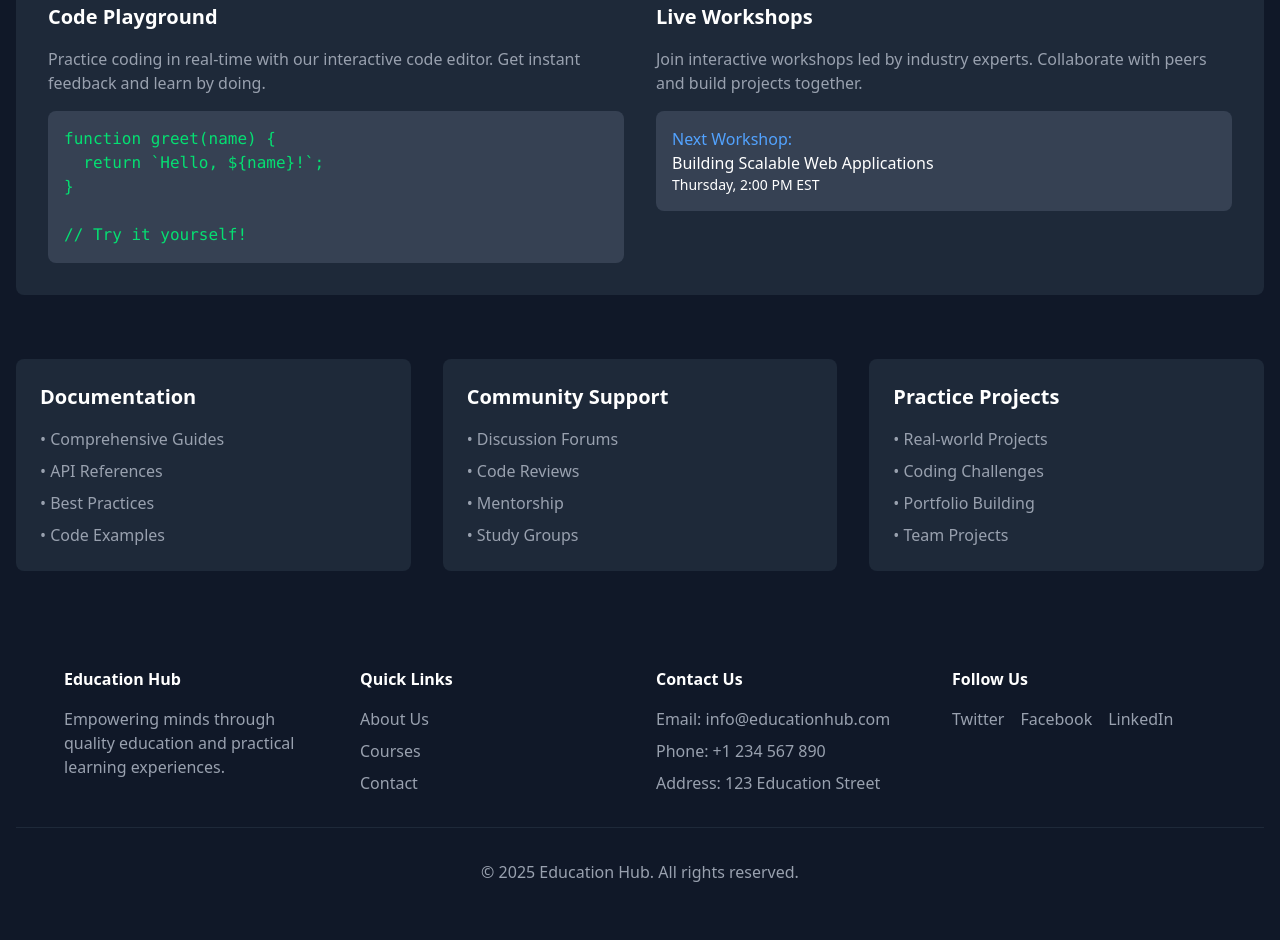
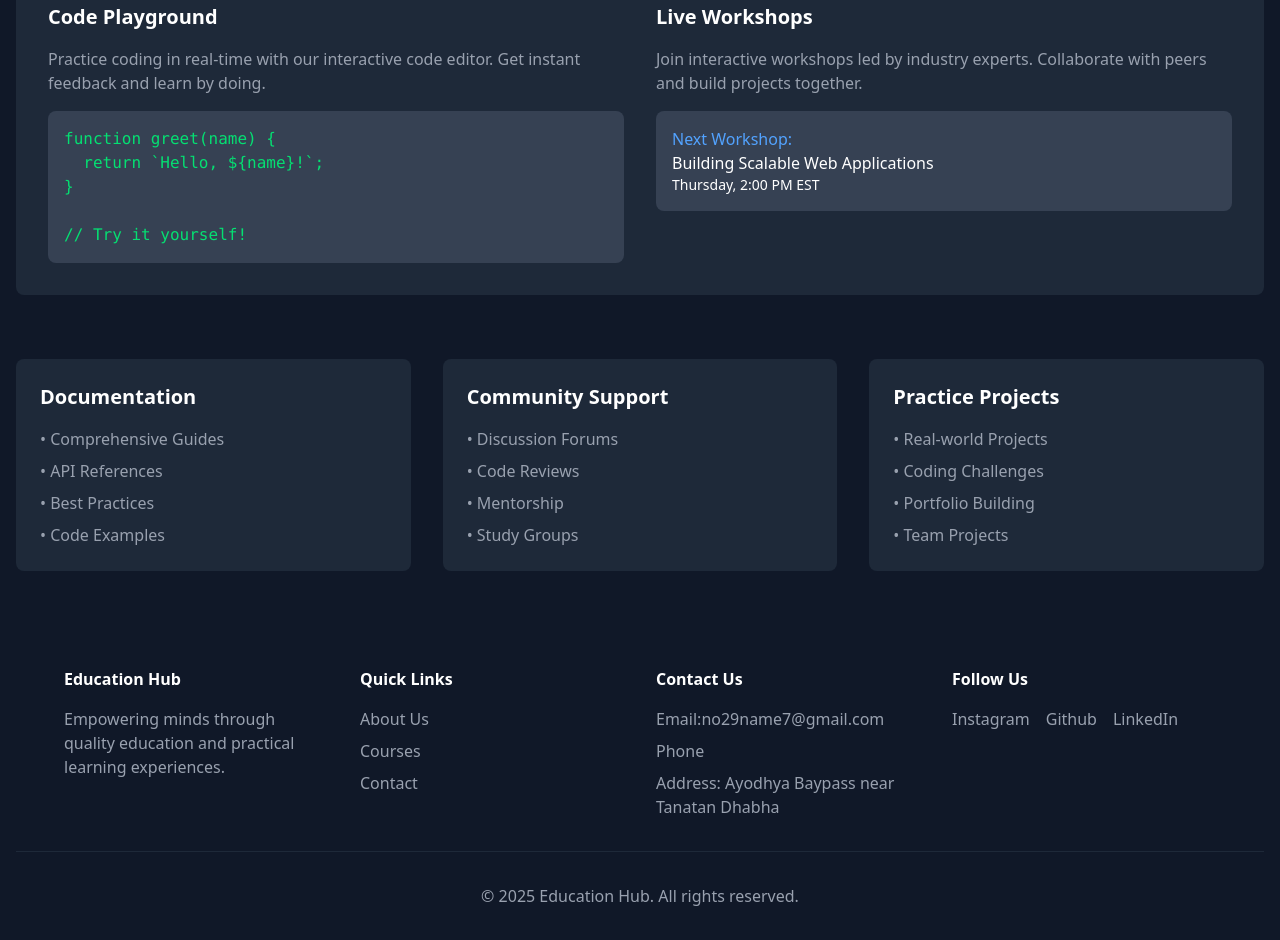
Before and after one commit to Ashutosh-JavaDev/TechHack, a website: page src/startlearning.html in a window 1280 px wide. Shown: the part 661-1601 px from the top of the page. Before the commit the page ends 1577 px from the top, so only its background shows below. Drawn offline with Linux system fonts and the light colour scheme.

Commit message:
index link  page updated

```diff
--- a/src/startlearning.html
+++ b/src/startlearning.html
@@ -187,23 +187,23 @@ function greet(name) {
           <ul class="space-y-2">
             <li><a href="about.html" class="hover:text-white">About Us</a></li>
             <li><a href="courses.html" class="hover:text-white">Courses</a></li>
-            <li><a href="#" class="hover:text-white">Contact</a></li>
+            <li><a href="mailto:no29name7@gmail.com" class="hover:text-white">Contact</a></li>
           </ul>
         </div>
         <div>
           <h4 class="text-white font-bold mb-4">Contact Us</h4>
           <ul class="space-y-2">
-            <li>Email: info@educationhub.com</li>
-            <li>Phone: +1 234 567 890</li>
-            <li>Address: 123 Education Street</li>
+            <li><a href="mailto:no29name7@gmail.com">Email:no29name7@gmail.com</a> </li>
+            <li><a href="tel:+917070987772">Phone</a> </li>
+            <li>Address: Ayodhya Baypass near Tanatan Dhabha</li>
           </ul>
         </div>
         <div>
           <h4 class="text-white font-bold mb-4">Follow Us</h4>
           <div class="flex space-x-4">
-            <a href="#" class="hover:text-white">Twitter</a>
-            <a href="#" class="hover:text-white">Facebook</a>
-            <a href="#" class="hover:text-white">LinkedIn</a>
+            <a href="instagram.com/boisanatan/" class="hover:text-white">Instagram</a>
+            <a href="https://github.com/Ashutosh-JavaDev" class="hover:text-white">Github</a>
+            <a href="https://www.linkedin.com/in/ashutosh-ayush-128ba8283/" class="hover:text-white">LinkedIn</a>
           </div>
         </div>
       </div>
```
Also changed, not shown: index.html (+3 -3 lines), src/about.html (+3 -3 lines), src/courses.html (+3 -3 lines), src/features.html (+3 -3 lines).
